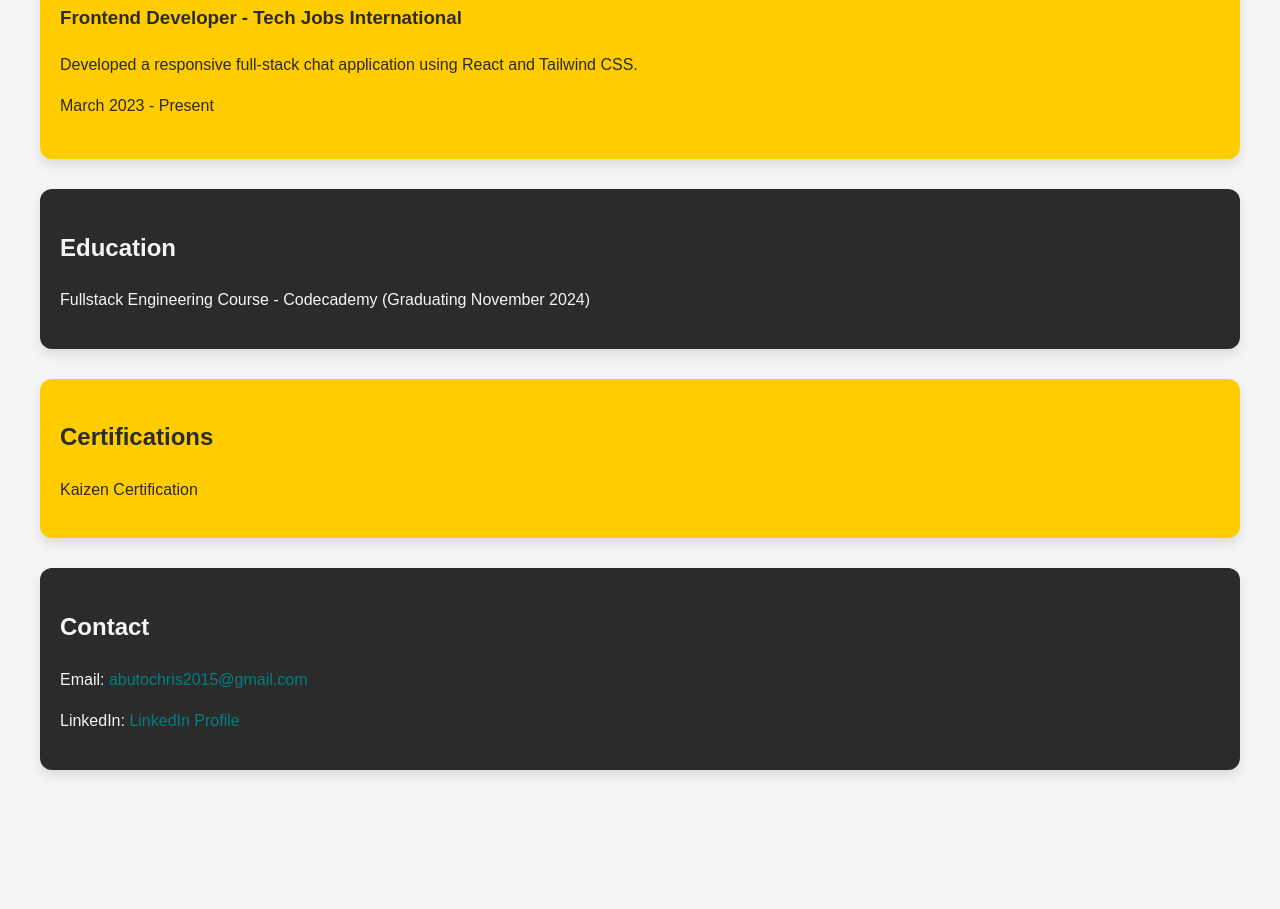
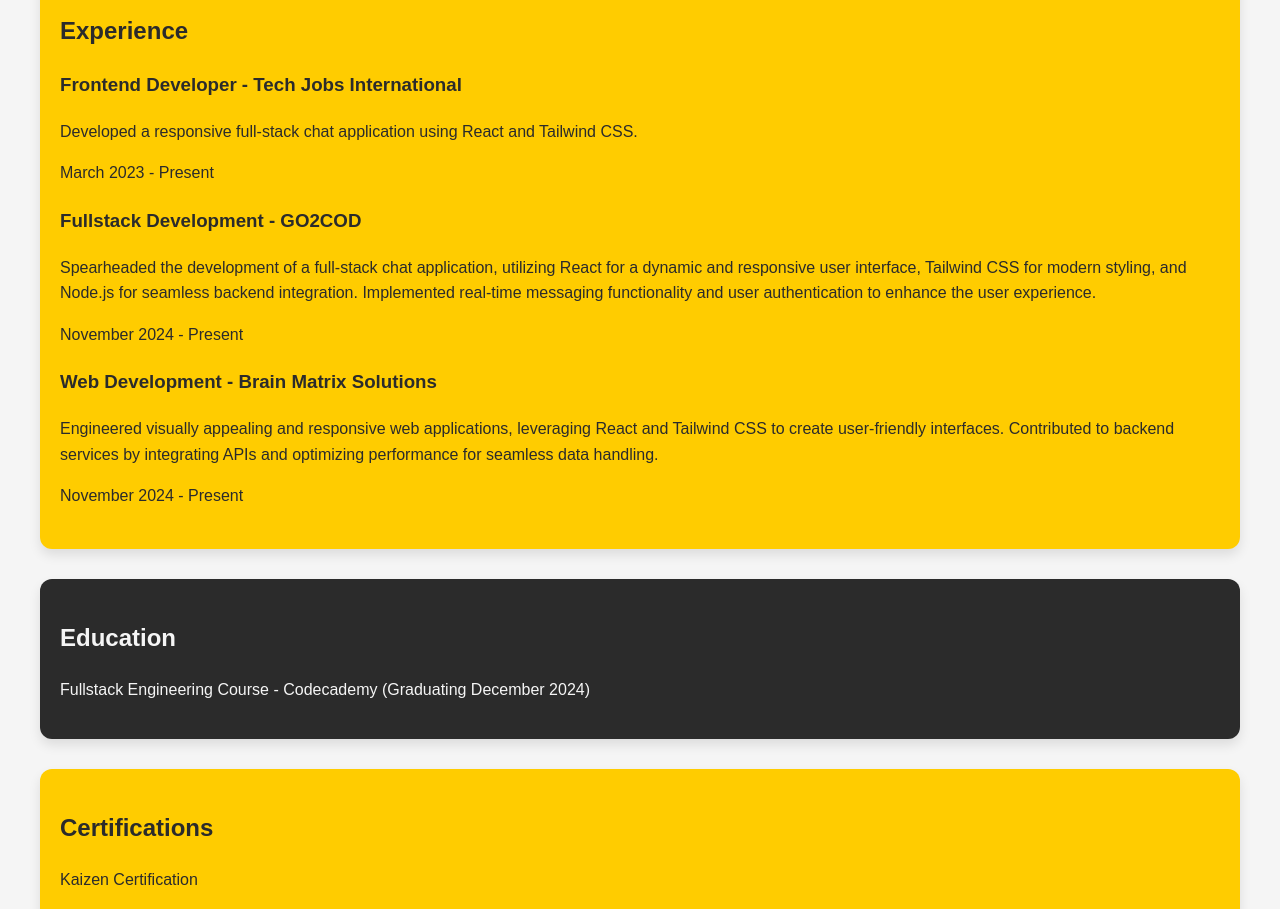
Before and after one commit to Nyamori2024/PROJECT-PORTFOLIO, a plain HTML site: page index.html in a window 1280 px wide. Shown: the part 1364-2273 px from the top of the page. Before the commit the page ends 2154 px from the top, so only its background shows below. Drawn offline with Linux system fonts and the light colour scheme.

Commit message:
Update index.html

```diff
--- a/index.html
+++ b/index.html
@@ -23,8 +23,16 @@
     <main>
         <section id="about">
             <h2>About Me</h2>
-            <p>Hi, I’m Christian Abuto, a passionate front-end developer with a love for crafting dynamic, responsive, and user-friendly web applications. I first discovered my interest in web development when I built my first static website from scratch. The ability to create functional, interactive, and visually stunning interfaces hooked me, and I’ve been learning and growing ever since. My goal is to provide seamless experiences through the power of clean, maintainable code.</p>
-            <p>My tech stack includes React, Tailwind CSS, and JavaScript for building efficient frontend systems. I also have experience working on the backend using technologies like Node.js, and I've contributed to full-stack projects, using C# for backend development in some cases. I am always eager to explore new tools and technologies to refine my skills and stay updated with the fast-paced world of web development.</p>
+            <p>Hi, I’m Christian Abuto, a front-end developer passionate about crafting immersive, responsive, and user-centered web applications. My journey began with building my first static website, a milestone that sparked my love for blending creativity and functionality in the digital space. Since then, I’ve been driven by a mission to turn complex ideas into seamless, visually stunning experiences powered by clean, maintainable code.</p>
+            <p>My expertise lies in React, Tailwind CSS, and JavaScript, where I excel at building dynamic interfaces that prioritize performance and aesthetics. I’m also proficient in integrating animation libraries like Framer Motion to create fluid, engaging transitions and interactive user experiences. Beyond the frontend, I have hands-on experience with backend technologies like Node.js and have contributed to full-stack projects involving C#.</p>
+            <p>Eager to explore emerging tools and trends, I continually push the boundaries of my skills to deliver cutting-edge solutions in the fast-paced world of web development.
+
+
+
+
+
+
+</p>
         </section>
 
         <section id="skills">
@@ -46,6 +54,7 @@
                 <li>DevOps</li>
                 <li>Docker</li>
                 <li>WebSocket</li>
+                <li>MongoDB</li>
             </ul>
         </section>
 
@@ -72,11 +81,25 @@
                 <p>Developed a responsive full-stack chat application using React and Tailwind CSS.</p>
                 <span>March 2023 - Present</span>
             </div>
+            <div class="experience">
+                <h3>Fullstack Development - GO2COD</h3>
+                <p> Spearheaded the development of a full-stack chat application, utilizing React for a dynamic and responsive user interface,
+                    Tailwind CSS for modern styling, and Node.js for seamless backend integration. Implemented real-time messaging
+                    functionality and user authentication to enhance the user experience.
+                 </p>
+                <span>November 2024 - Present</span>
+            </div>
+            <div class="experience">
+                <h3>Web Development - Brain Matrix Solutions</h3>
+                <p>Engineered visually appealing and responsive web applications, leveraging React and Tailwind CSS to create user-friendly interfaces.
+                   Contributed to backend services by integrating APIs and optimizing performance for seamless data handling.</p>
+                   <span>November 2024 - Present</span>
+            </div>
         </section>
 
         <section id="education">
             <h2>Education</h2>
-            <p>Fullstack Engineering Course - Codecademy (Graduating November 2024)</p>
+            <p>Fullstack Engineering Course - Codecademy (Graduating December 2024)</p>
         </section>
 
         <section id="certifications">
```
